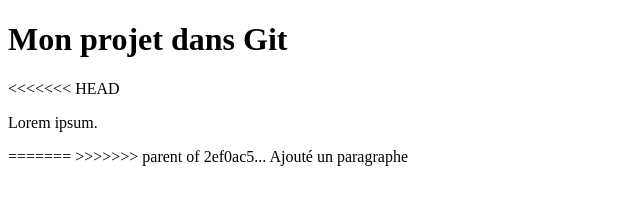
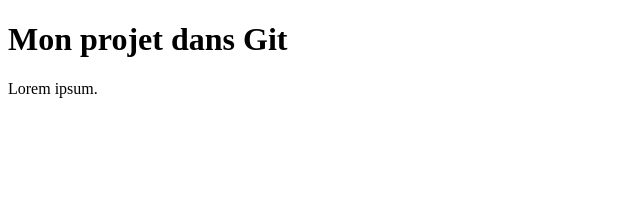
Before and after one commit to MarcGagnon/GitDemoProject, a plain HTML site: page index.html in a window 1280 px wide. Shown: the whole page, without its empty margins (0-640 px from the left). Drawn offline with Linux system fonts and the light colour scheme.

Commit message:
Revert "Sixth commit"
This reverts commit 2233c1ac0aff11a4b9d430609d882a765745da61.

```diff
--- a/index.html
+++ b/index.html
@@ -8,7 +8,4 @@
 <body>
 	<h1>Mon projet dans Git</h1>
 
-<<<<<<< HEAD
 	<p>Lorem ipsum.</p>
-=======
->>>>>>> parent of 2ef0ac5... Ajouté un paragraphe
```
